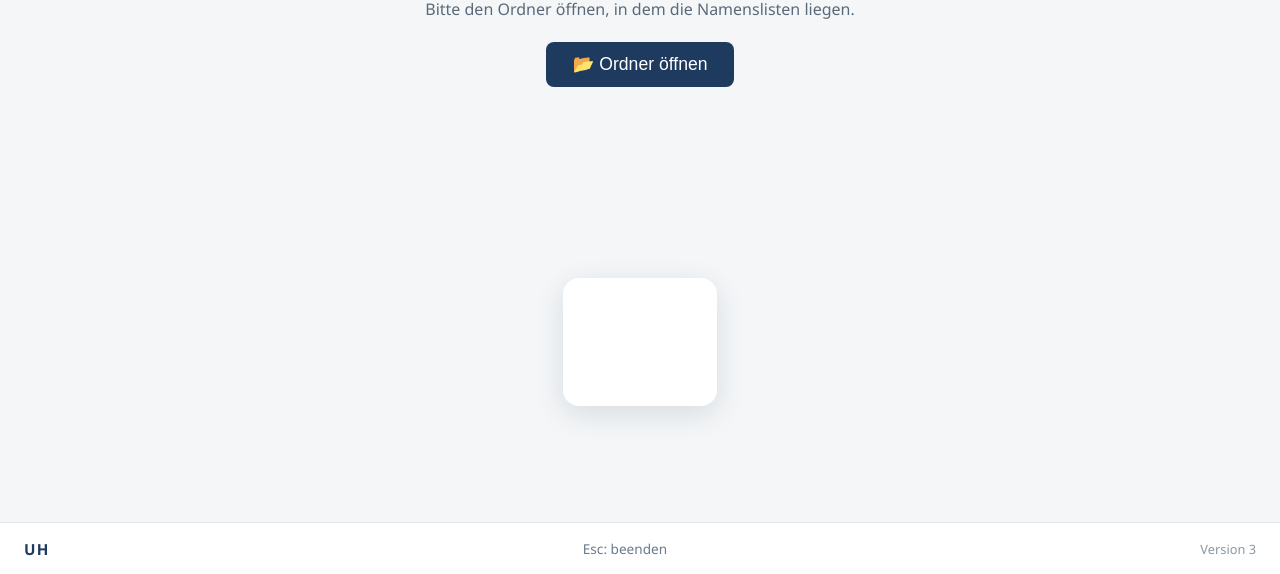
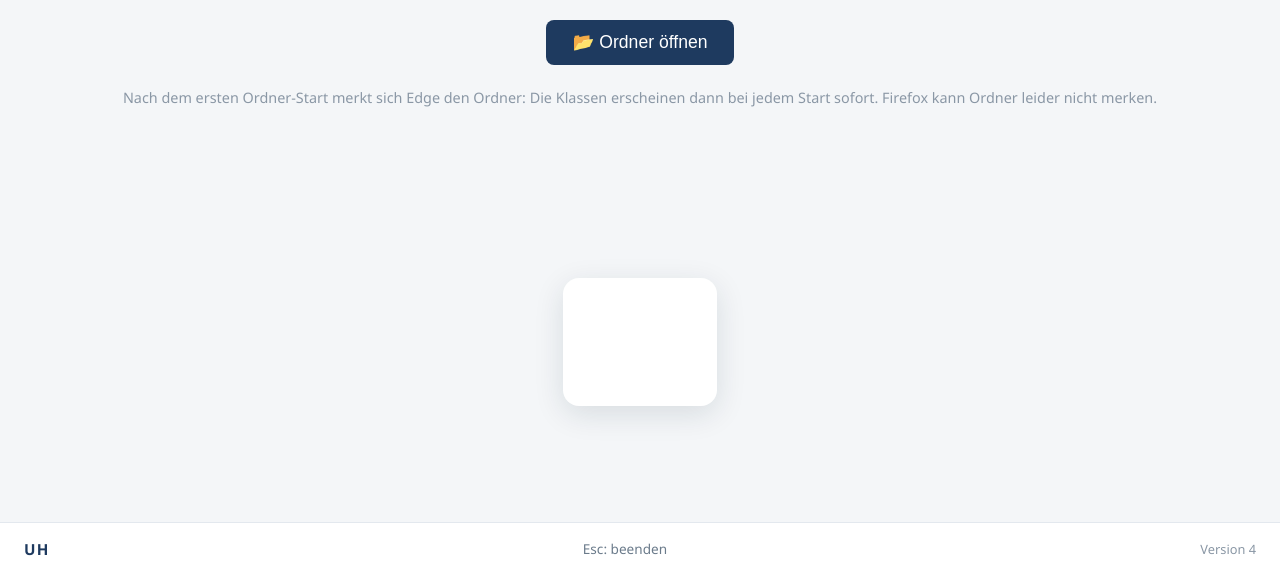
Before and after one commit to guischulzgit/Random, a plain HTML site: page index.html in a window 1280 px wide. Shown: the part 226-800 px from the top of the page. Drawn offline with Linux system fonts and the light colour scheme.

Commit message:
Startseite mit deutlicher Schritt-Anleitung und Firefox-Hinweis (Version 4)
Co-authored-by: guischulzgit <guischulzgit@users.noreply.github.com>

```diff
--- a/index.html
+++ b/index.html
@@ -98,6 +98,13 @@
   #filelist li.active { background: var(--main); color: var(--main-contrast); }
 
   #filelist-empty { margin-top: 22px; color: #8a97a5; }
+  #pick-hint {
+    margin: 22px 0 0;
+    color: #8a97a5;
+    font-size: .9rem;
+    text-align: center;
+    line-height: 1.5;
+  }
 
   .namebox {
     background: #fff;
@@ -182,11 +189,12 @@
 
 <main id="screen-pick">
   <h1>Klasse auswählen</h1>
-  <p class="sub" id="pick-sub">Bitte den Ordner öffnen, in dem die Namenslisten liegen.</p>
+  <p class="sub" id="pick-sub">Klicke auf „Ordner öffnen“ und wähle das Verzeichnis mit den Klassenlisten (z. B. den USB-Stick).</p>
   <button id="btn-folder">📂 Ordner öffnen</button>
   <button id="btn-last" hidden></button>
   <ul id="filelist" hidden tabindex="0"></ul>
-  <p id="filelist-empty" hidden></p>
+  <p id="filelist-empty" hidden>Meldung</p>
+  <p id="pick-hint">Nach dem ersten Ordner-Start merkt sich Edge den Ordner: Die Klassen erscheinen dann bei jedem Start sofort. Firefox kann Ordner leider nicht merken.</p>
   <input id="dir-input" type="file" webkitdirectory multiple hidden>
 </main>
 
@@ -202,7 +210,7 @@
   <div class="spacer"></div>
   <div id="controls"></div>
   <div class="spacer"></div>
-  <div id="version">Version 3</div>
+  <div id="version">Version 4</div>
 </footer>
 
 <div id="toast"></div>
@@ -226,6 +234,7 @@
   var nameDisplay = document.getElementById("name-display");
   var counterEl = document.getElementById("counter");
   var controls = document.getElementById("controls");
+  var pickHint = document.getElementById("pick-hint");
   var toast = document.getElementById("toast");
 
   var folderFiles = [];        // [{ name: "liste1", fileHandle?/getFile? }]
@@ -446,8 +455,9 @@
     activeIndex = -1;
     applyLogoFromEntries(entries);
     renderList();
-    pickSub.textContent = "Liste auswählen – Ordner: " + (folderName || "ausgewählt");
+    pickSub.textContent = "Klicke eine Klasse an." + (folderName ? " Ordner: „" + folderName + "“." : "");
     btnFolder.textContent = "📂 Anderen Ordner wählen";
+    pickHint.hidden = true;
     if (!folderFiles.length) {
       filelistEmpty.textContent =
         "Im Ordner „" + (folderName || "…") + "“ wurde keine Datei gefunden.";
```
Also changed, not shown: 1 other file.
